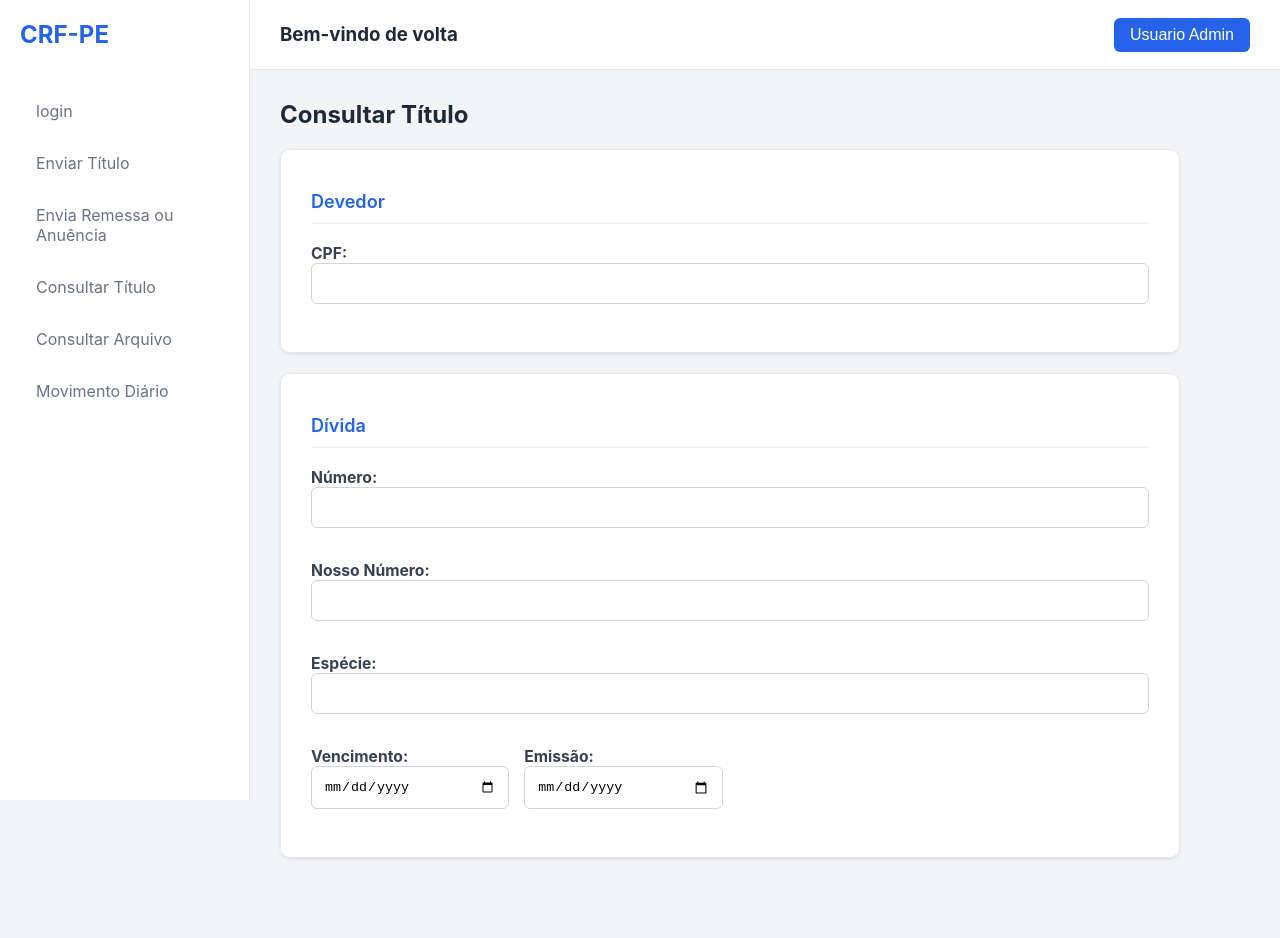
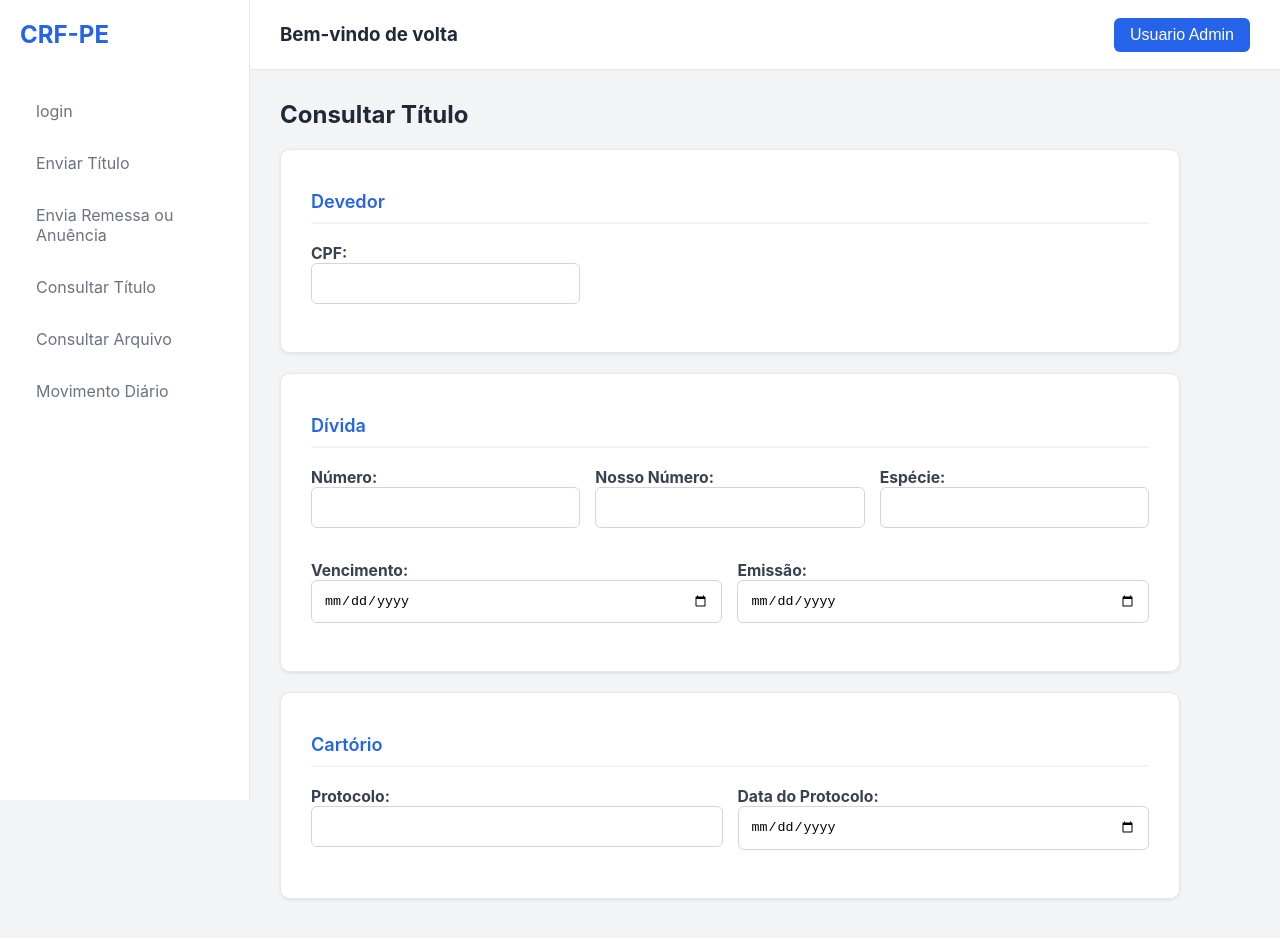
Before and after one commit to tamiressa/front-cartorio-protesto, a Next.js app: page /consultarTitulo in a window 1280 px wide. Shown: the top 938 px of the page. Before the commit the page ends 888 px from the top, so only its background shows below. Built offline with nearby package versions, Linux system fonts and the light colour scheme.

Commit message:
separação de forms de consulta

```diff
--- a/src/app/consultarTitulo/page.tsx
+++ b/src/app/consultarTitulo/page.tsx
@@ -1,5 +1,10 @@
 // src/app/enviarTitulo/page.tsx
 "use client";
+
+import ConsultarDevedorForm from "@/components/form/ConsultarDevedorForm";
+import ConsultarDividaForm from "@/components/form/ConsultarDividaForm";
+import ConsultarCartorioForm from "@/components/form/ConsultarCartorioForm";
+
 
 export default function ConsultarTituloPage() {
   return (
@@ -7,58 +12,9 @@ export default function ConsultarTituloPage() {
       <h2 style={{ marginBottom: '20px' }}>Consultar Título</h2>
 
       <form>
-        <fieldset className="card-form">
-          <h3 className="section-title">Devedor</h3>
-          <div className="form-grid">
-
-            <div className="form-group full-width">
-              <label className="form-label"> CPF: <br />
-                <input className="input-field" name="devedor_documento"  type="text" />
-              </label>
-            </div>
-          </div>
-        </fieldset>
-
-        <br />
-
-        <fieldset className="card-form">
-          <h3 className="section-title">Dívida</h3>
-          <div className="form-grid">
-
-            <div className="form-group full-width">
-              <label className="form-label"> Número: <br />
-                <input className="input-field" name="devedor_documento"  type="text" />
-              </label>
-            </div>
-
-            <div className="form-group full-width">
-              <label className="form-label"> Nosso Número: <br />
-                <input className="input-field" name="devedor_documento"  type="text" />
-              </label>
-            </div>
-
-            <div className="form-group full-width">
-              <label className="form-label"> Espécie: <br />
-                <input className="input-field" name="devedor_documento"  type="text" />
-              </label>
-            </div>
-
-            <div className="form-group quarter">
-              <label className="form-label">Vencimento:<br />
-                <input className="input-field" type="date" name="divida_vencimento" />
-              </label>
-            </div>
-
-            <div className="form-group quarter">
-              <label className="form-label">Emissão:<br />
-                <input className="input-field" type="date" name="divida_emissao" />
-              </label>
-            </div>
-
-          </div>
-
-        </fieldset>
-
+        <ConsultarDevedorForm/> <br />
+        <ConsultarDividaForm/> <br />
+        <ConsultarCartorioForm/> <br />
 
       </form>
     </div>
--- /dev/null
+++ b/src/components/form/ConsultarCartorioForm.tsx
@@ -0,0 +1,23 @@
+export default function ConsultarCartorioForm(){
+    return(
+        <fieldset className="card-form">
+                  <h3 className="section-title">Cartório</h3>
+                  <div className="form-grid">
+
+                    <div className="form-group half-width">
+                      <label className="form-label"> Protocolo: <br />
+                        <input className="input-field" name="cartorio_protocolo"  type="text" />
+                      </label>
+                    </div>
+
+                    <div className="form-group half-width">
+                        <label className="form-label">Data do Protocolo:<br />
+                            <input className="input-field" type="date" name="cartorio_data" />
+                        </label>
+                    </div>
+
+                  </div>
+            </fieldset>
+
+    );
+}
--- /dev/null
+++ b/src/components/form/ConsultarDevedorForm.tsx
@@ -0,0 +1,16 @@
+export default function ConsultarDevedorForm(){
+    return(
+        <fieldset className="card-form">
+                  <h3 className="section-title">Devedor</h3>
+                  <div className="form-grid">
+
+                    <div className="form-group third-width">
+                      <label className="form-label"> CPF: <br />
+                        <input className="input-field" name="devedor_documento"  type="text" />
+                      </label>
+                    </div>
+                  </div>
+                </fieldset>
+    );
+
+}
--- /dev/null
+++ b/src/components/form/ConsultarDividaForm.tsx
@@ -0,0 +1,43 @@
+
+export default function ConsultarDividaForm() {
+  return (
+    <fieldset className="card-form">
+          <h3 className="section-title">Dívida</h3>
+          <div className="form-grid">
+
+            <div className="form-group third-width">
+              <label className="form-label"> Número: <br />
+                <input className="input-field" name="divida_numero"  type="text" />
+              </label>
+            </div>
+
+            <div className="form-group third-width">
+              <label className="form-label"> Nosso Número: <br />
+                <input className="input-field" name="divida_nosso_numero"  type="text" />
+              </label>
+            </div>
+
+            <div className="form-group third-width">
+              <label className="form-label"> Espécie: <br />
+                <input className="input-field" name="divida_especie"  type="text" />
+              </label>
+            </div>
+
+            <div className="form-group half-width">
+              <label className="form-label">Vencimento:<br />
+                <input className="input-field" type="date" name="divida_vencimento" />
+              </label>
+            </div>
+
+            <div className="form-group half-width">
+              <label className="form-label">Emissão:<br />
+                <input className="input-field" type="date" name="divida_emissao" />
+              </label>
+            </div>
+
+          </div>
+
+        </fieldset>
+
+  );
+}
```
Also changed, not shown: src/app/enviarTitulo/page.tsx (+4 -4 lines), src/components/form/CadastroCedenteForm.tsx (renamed from src/components/form/CedenteForm.tsx), src/components/form/CadastroDevedorForm.tsx (renamed from src/components/form/DevedorForm.tsx), src/components/form/CadastroDividaForm.tsx (renamed from src/components/form/DividaForm.tsx), src/components/form/CadastroSacadorForm.tsx (renamed from src/components/form/SacadorForm.tsx).
